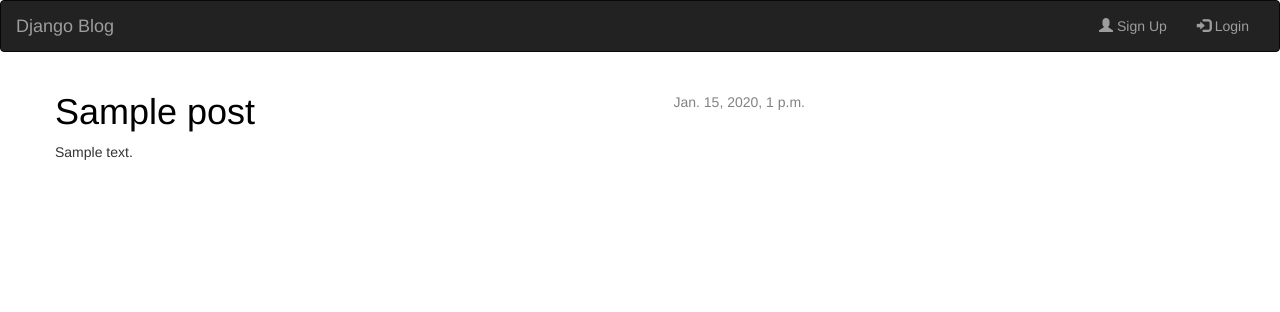
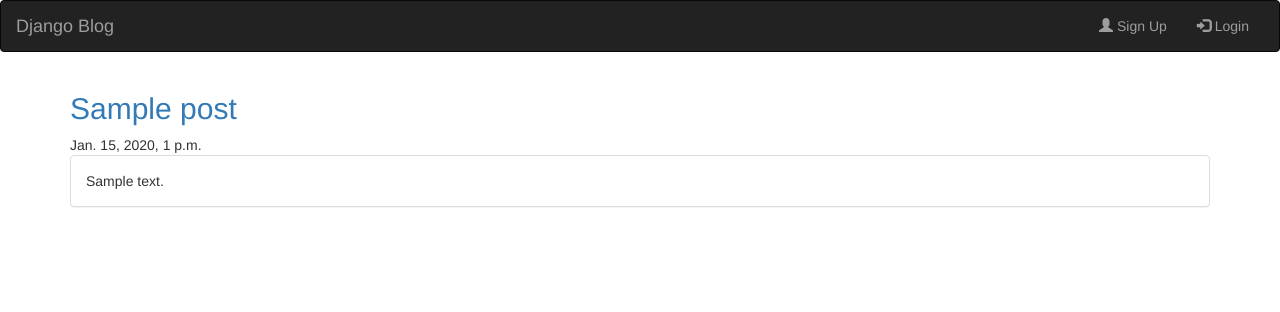
Before and after one commit to mcproger/django_blog, a Django app: template blog/templates/blog/post_list.html in a window 1280 px wide. Shown: the top 312 px of the page. Run offline with Django 3.2, Linux system fonts and the light colour scheme; the template is opened without the code that fills it: values that come from a table or form of the project are taken from there, others are empty; tables that the repository leaves empty hold one stand-in row (values such as "Sample post"); some libraries are stand-ins or nearby versions.

Commit message:
Add panels for posts

```diff
--- a/blog/templates/blog/post_list.html
+++ b/blog/templates/blog/post_list.html
@@ -2,12 +2,24 @@
 
 {% block content %}
 	{% for post in posts %}
-		<div class="post">
+		<div class="container">
+          <h2><a href="{% url 'post_detail' pk=post.pk %}">{{ post.title }}</a></h2>{{ post.published_date }}
+          <div class="panel panel-default">
+            <div class="panel-body">{{ post.text|truncatechars:50  }}</div>
+          </div>
+        </div>
+	{% endfor %}
+{% endblock content %}
+
+
+
+
+
+<!-- <div class="post">
 			<div class="date">
 				{{ post.published_date }}
 			</div>
 			<h1><a href="{% url 'post_detail' pk=post.pk %}">{{ post.title }}</a></h1>
 			<p>{{ post.text|truncatechars:50  }}</p>
-		</div>
-	{% endfor %}
-{% endblock content %}
+			<hr>
+		</div> -->
```
